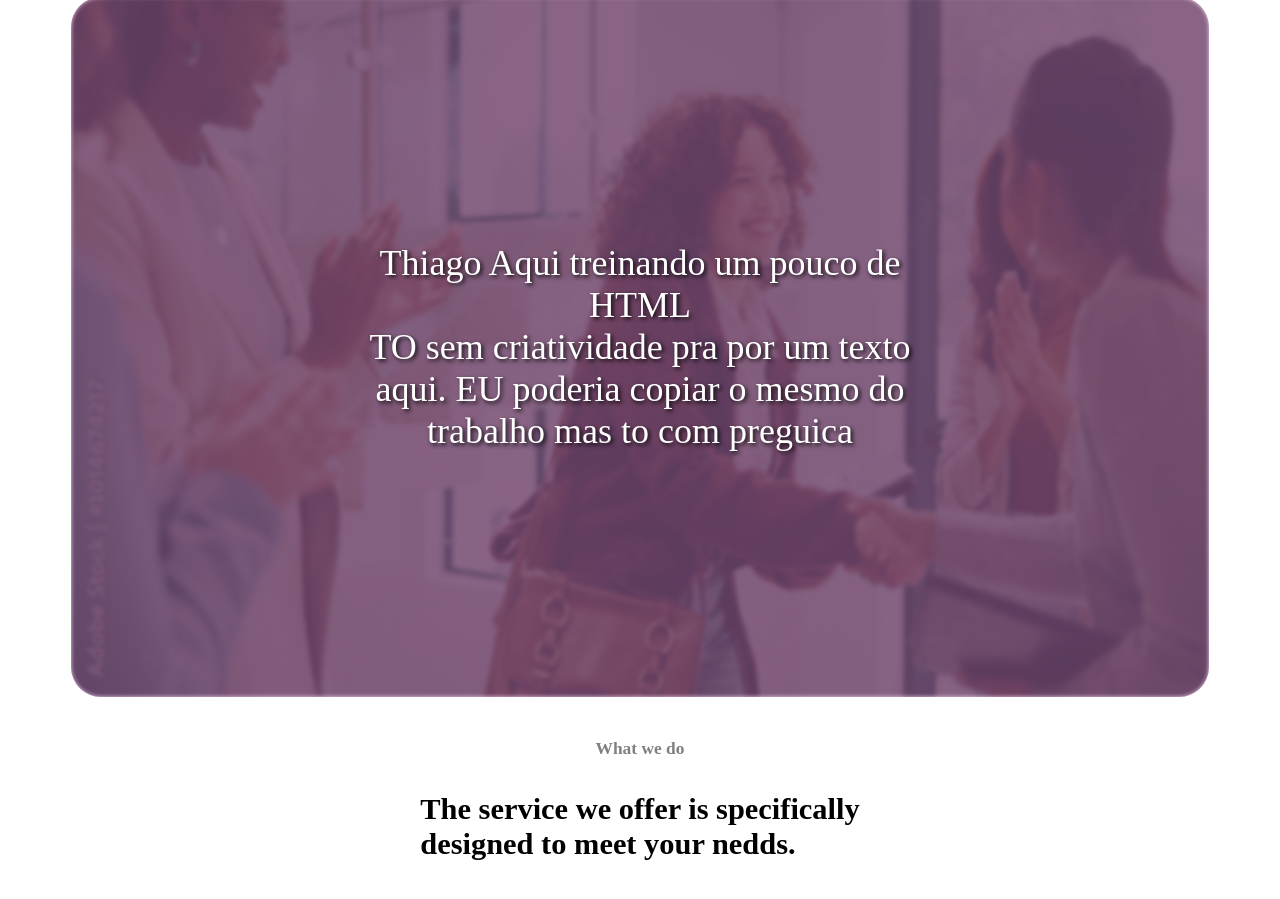
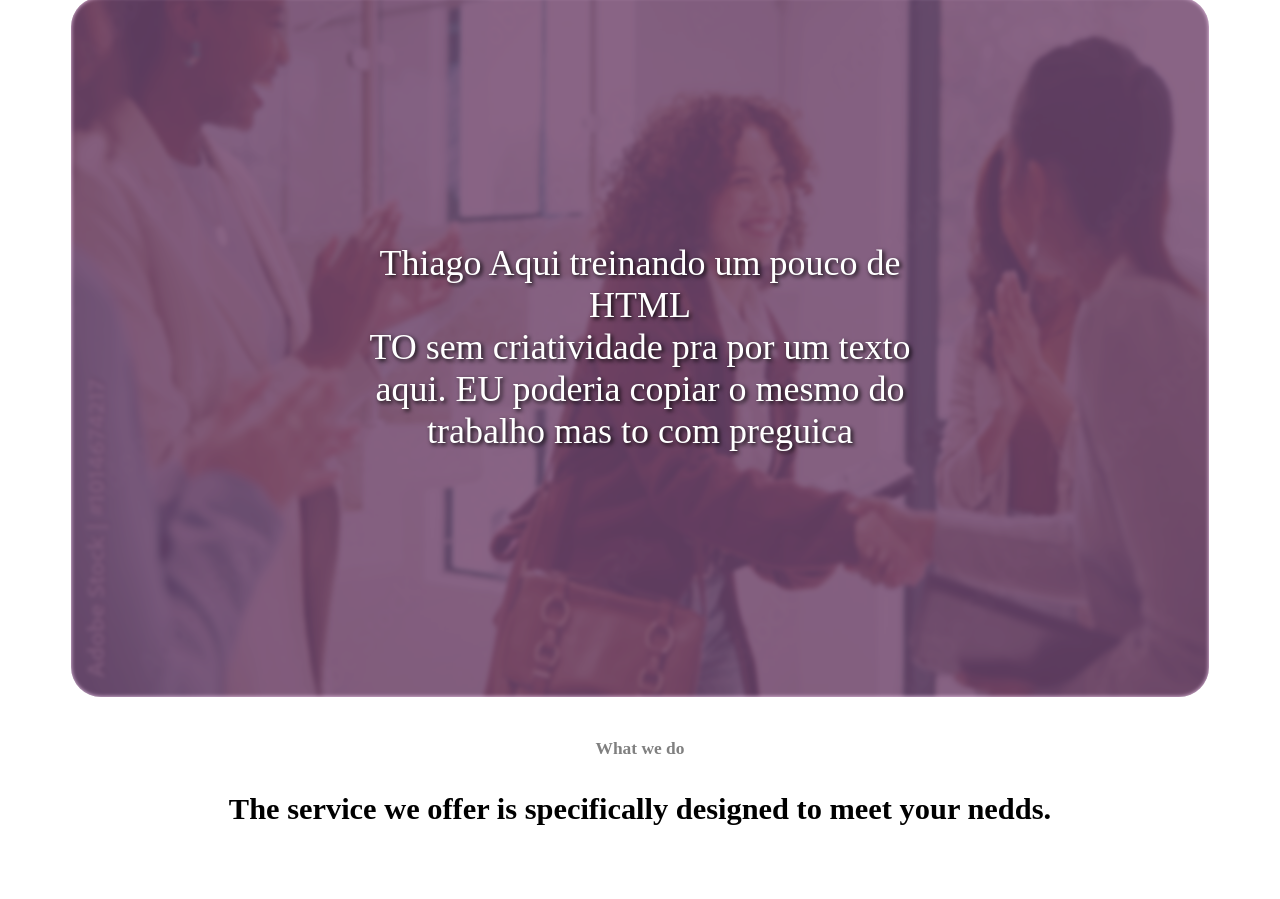
Before and after one commit to ThiagoMonteiroBSI/SandBox, a plain HTML site: page index.html in a window 1280 px wide. Shown: the part 109-1008 px from the top of the page. After the commit the page ends 974 px from the top, so only its background shows below. Drawn offline with Linux system fonts and the light colour scheme.

Commit message:
service-title

```diff
--- a/index.html
+++ b/index.html
@@ -49,7 +49,7 @@
                     <h6>What we do</h6>
                 </div>
                 <div class="service-title">
-                <h3>The service we offer is specifically <br> designed to meet
+                <h3>The service we offer is specifically  designed to meet
                         your nedds.
                 </h3>
             </div>
```
